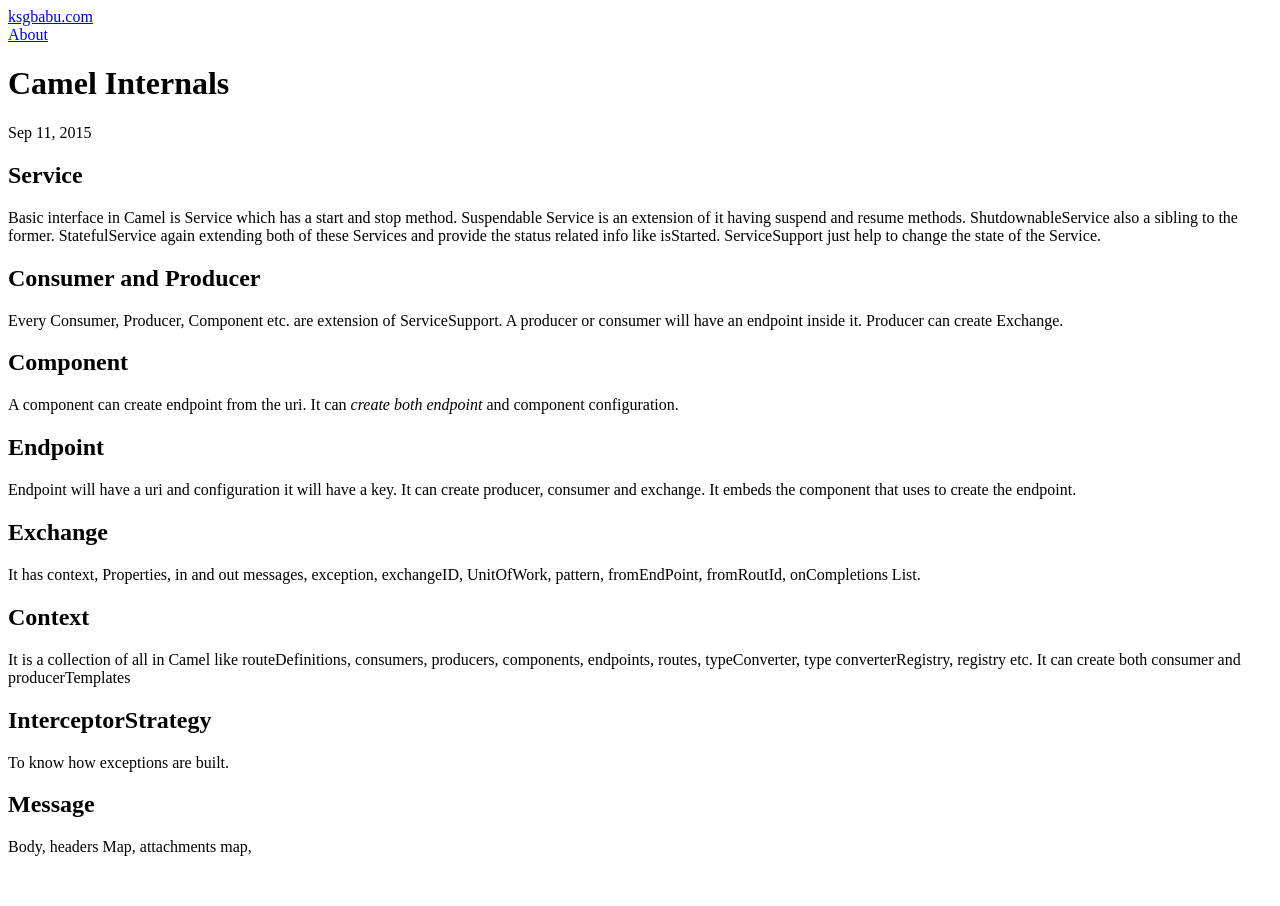
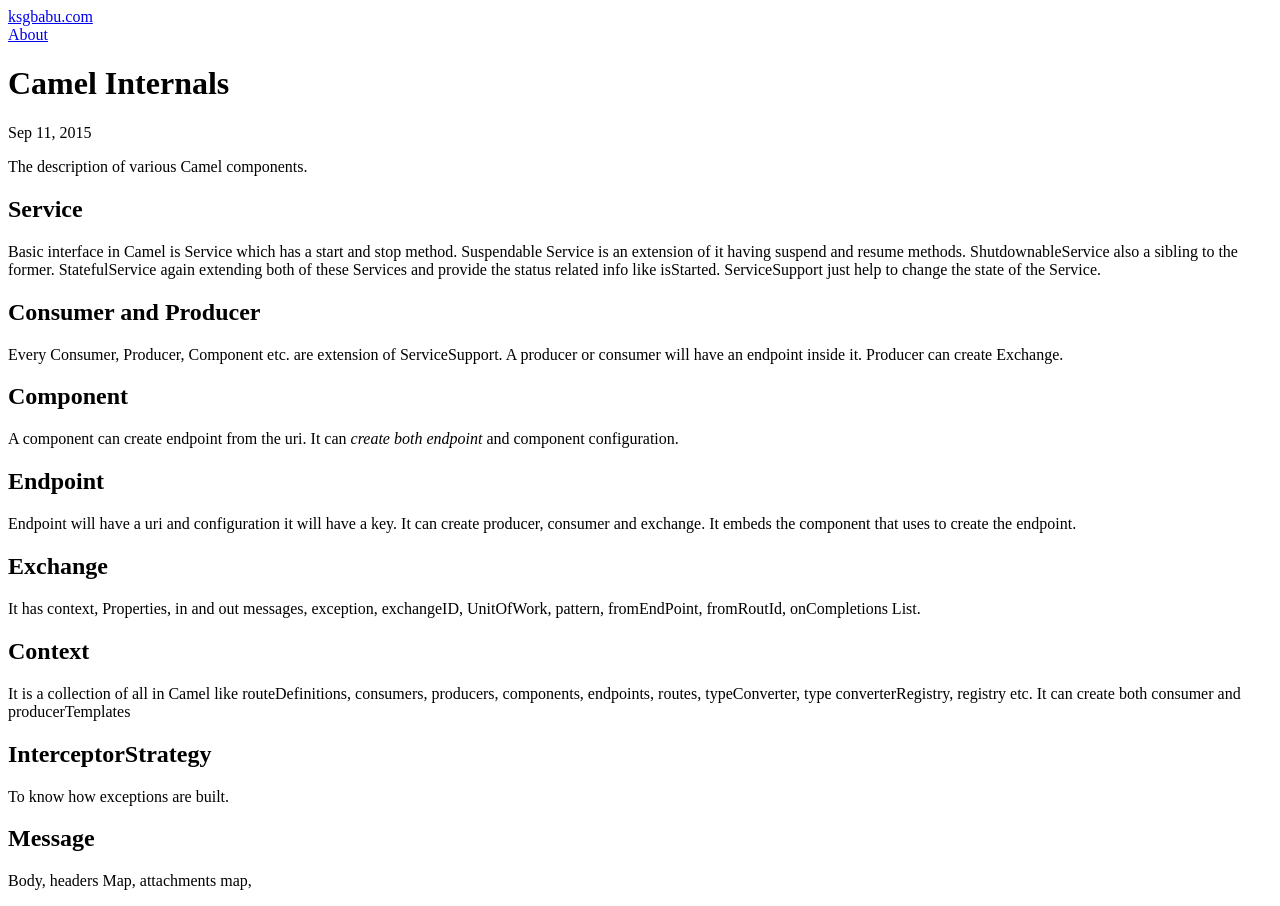
Before and after one commit to ksgbabu/ksgbabu.github.io, a Jekyll site: the page built from _posts/sept-2015/2015-09-11-Camel-Internals.md, in a window 1280 px wide. Built offline with Jekyll 4.4.1, drawn with Linux system fonts in a browser that asks for light colours.

Commit message:
corrections in code

```diff
--- a/_posts/sept-2015/2015-09-11-Camel-Internals.md
+++ b/_posts/sept-2015/2015-09-11-Camel-Internals.md
@@ -1,6 +1,8 @@
 ---
 layout: post
 ---
+
+The description of various Camel components.
 
 Service
 -------
```
Also changed, not shown: _posts/sept-2015/2015-09-15-SOAP-MTOM-DTOM-MIME.md (+0 -2 lines).
